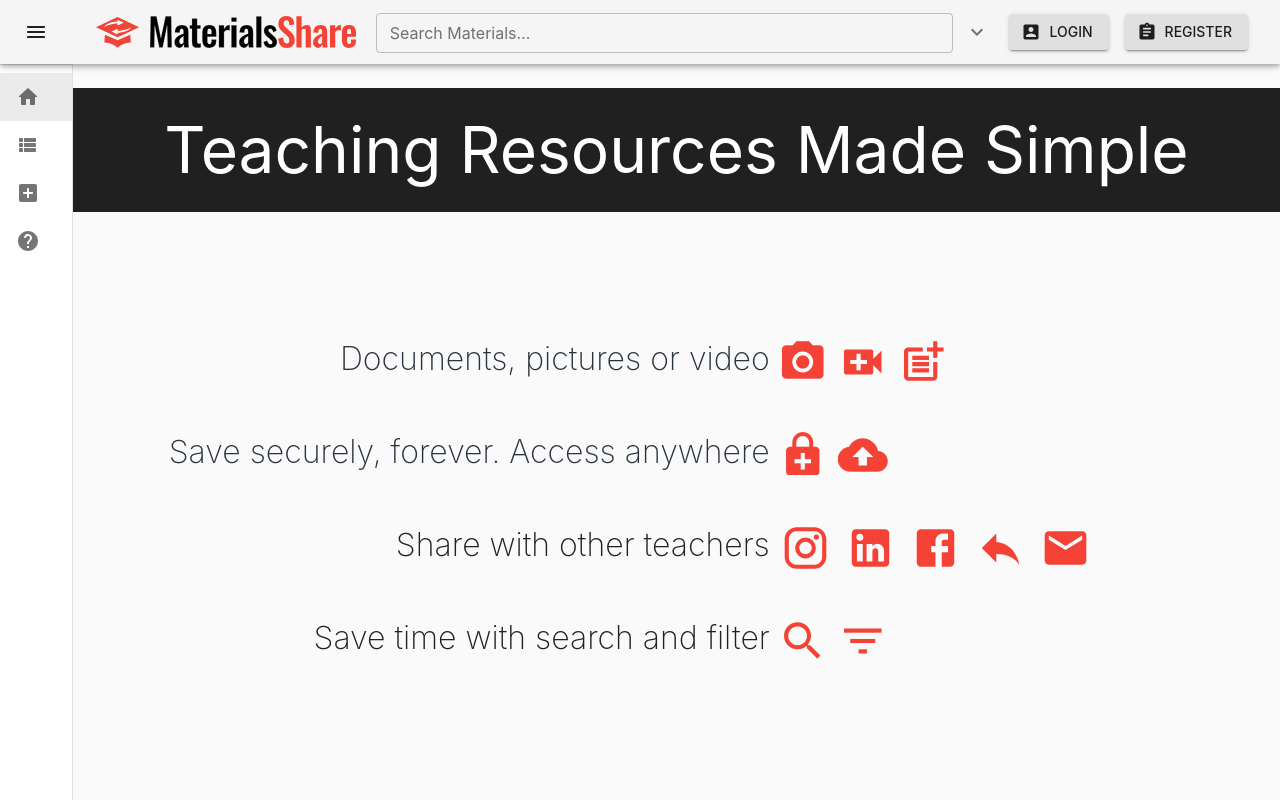
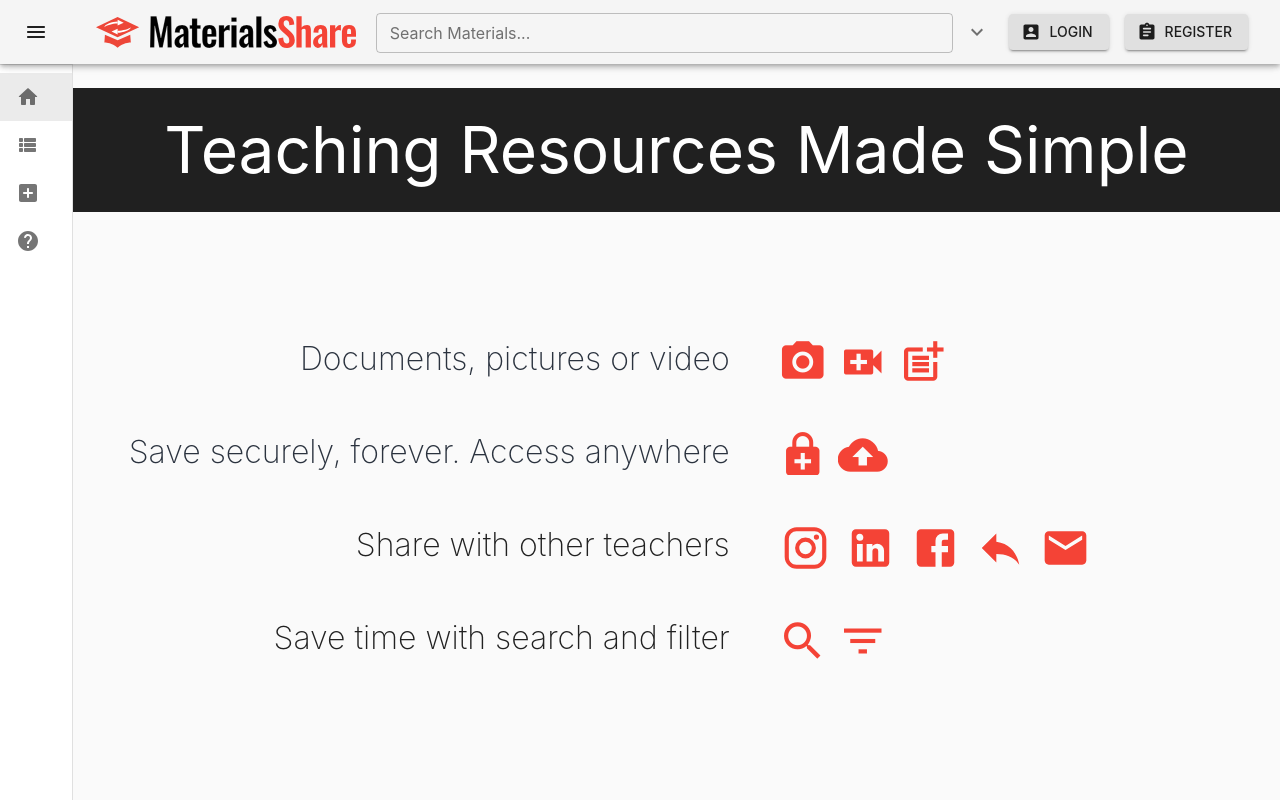
Before and after one commit to barooahn/Materials-Share-JS, a React (Create React App) app in the folder client/: page / in a window 1280 px wide. Built offline with nearby package versions, Linux system fonts and the light colour scheme; no server answers.

Commit message:
tweeks to new hompage

```diff
--- a/client/src/components/home/homeLayout.jsx
+++ b/client/src/components/home/homeLayout.jsx
@@ -20,7 +20,7 @@ const useStyles = makeStyles((theme) => ({
     flexGrow: 1,
     overflow: "hidden",
     // padding: theme.spacing(0, 5),
-    margin: `${theme.spacing(1)}px auto`,
+    // margin: `${theme.spacing(1)}px auto`,
     textAlign: "center",
     [theme.breakpoints.up("sm")]: {
       textAlign: "left",
@@ -33,6 +33,7 @@ const useStyles = makeStyles((theme) => ({
     [theme.breakpoints.up("sm")]: {
       textAlign: "right",
       marginBottom: 30,
+      paddingRight: 40,
     },
   },
   title: {
--- a/client/src/theme.js
+++ b/client/src/theme.js
@@ -34,7 +34,7 @@ const theme = createMuiTheme({
 });
 
 theme.typography.h1 = {
-  fontSize: "1.4rem",
+  fontSize: "1.3rem",
   fontWeight: 400,
   "@media (min-width:600px)": {
     fontSize: "2.5rem",
@@ -44,7 +44,7 @@ theme.typography.h1 = {
   },
 };
 theme.typography.h3 = {
-  fontSize: "1.3rem",
+  fontSize: "1.1rem",
   fontWeight: 200,
   "@media (min-width:600px)": {
     fontSize: "1.3rem",
```
